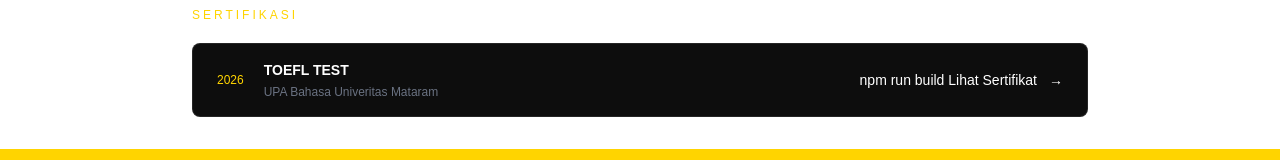
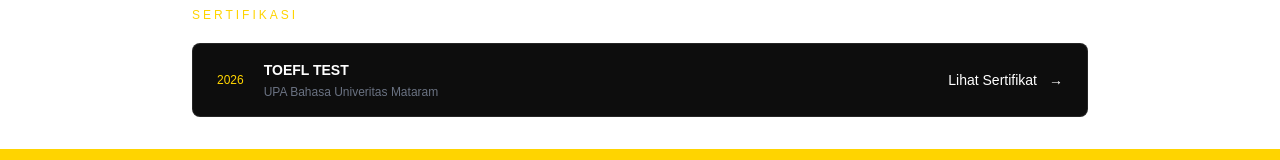
Before and after one commit to DwiAditya2603/adit-portfolio, a Next.js app: page / in a window 1280 px wide. Shown: the part 7307-7467 px from the top of the page. Built offline with nearby package versions, Linux system fonts and the light colour scheme.

Commit message:
Perbaikin teks

```diff
--- a/app/page.tsx
+++ b/app/page.tsx
@@ -997,8 +997,7 @@ export default function Home() {
               target="_blank"
               rel="noopener noreferrer"
               className="group/link flex items-center gap-3 text-sm font-medium text-white transition-colors hover:text-[#FFD400]"
-            >npm run build
-              Lihat Sertifikat
+            >Lihat Sertifikat
               <span className="transition-transform duration-300 group-hover/link:translate-x-1">
                 →
               </span>
```
